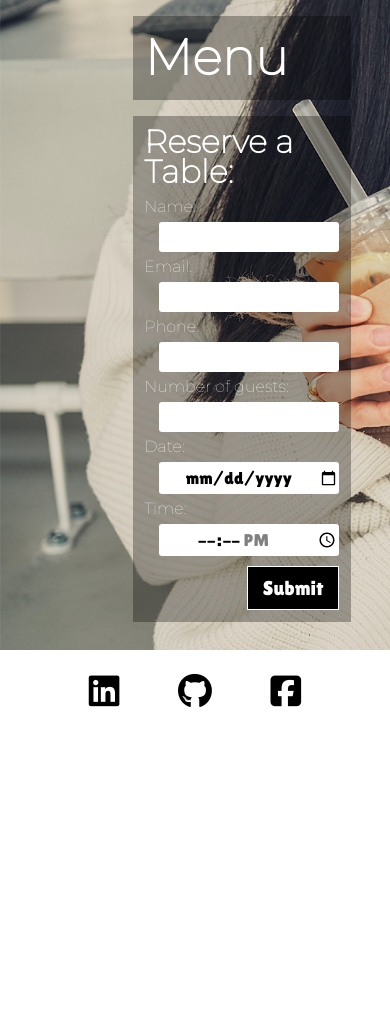
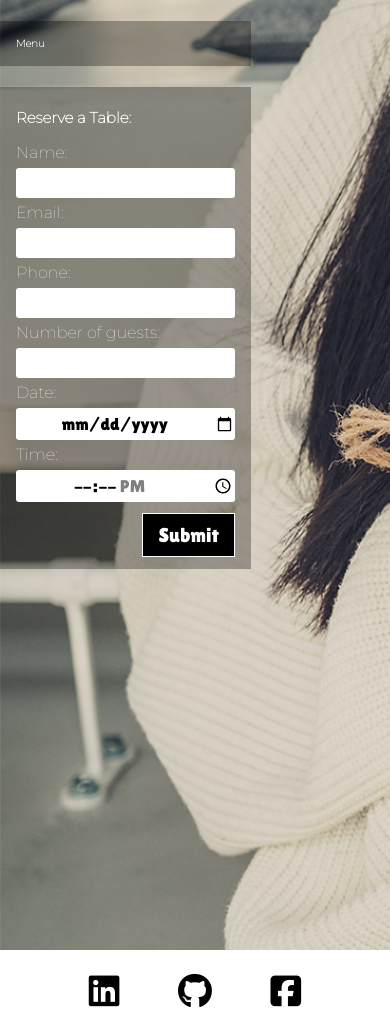
Before and after one commit to Bo-Lennart/bobatea, a Django app: page / in a window 390 px wide; the page is wider, and only the part inside the window is pictured. Shown: the part 70-1102 px from the top of that part. Before the commit the page ends 777 px from the top of that part, so only its background shows below. Run offline with Django 3.2, Linux system fonts and the light colour scheme; data that the repository does not hold is empty; some libraries are stand-ins or nearby versions.

Commit message:
style home page for responsive screen below 950

```diff
--- a/static/style.css
+++ b/static/style.css
@@ -115,6 +115,10 @@ a {
     justify-content: center;
 }
 
+#reservation {
+    float: right;
+}
+
 
 #menu {
     clear: both;
@@ -160,7 +164,7 @@ input {
 .reservation_form, .menu {
     padding: 3%;
     margin-top: 4%;
-    margin-right: 10%;
+    margin-right: 1%;
     float: right;
     color: #FFFFFF;
     background-color: rgba(0, 0, 0, 0.3);
@@ -265,9 +269,48 @@ footer ul li {
 }
 
 @media(max-width: 910px) {
+
+    #hero_img {
+        height: 950px;
+    }
+
     #menu_booking {
         display: inline-block;
+        width: 530px;
+
     }
 
+    #reservation {
+        float: none;
+    }
 
+    .reservation_form {
+        max-width: 219px;
+        height: 450px;
+        float: none;
+    }
+
+    .reservation_form input {
+        width: 219px;
+    }
+
+    .menu {
+        float: none;
+        max-width: 219px;
+    }
+
+    .menu h1 {
+        font-size: 10px;
+    }
+    .menu p {
+        font-size: 10px;
+    }
+
+    #menu_discription {
+        font-size: 10px;
+    }
+
+    #reservation h1 {
+        font-size: 15px;
+    }
 }
```
